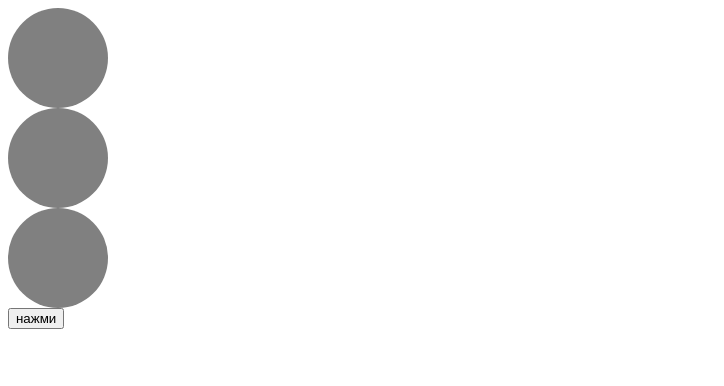
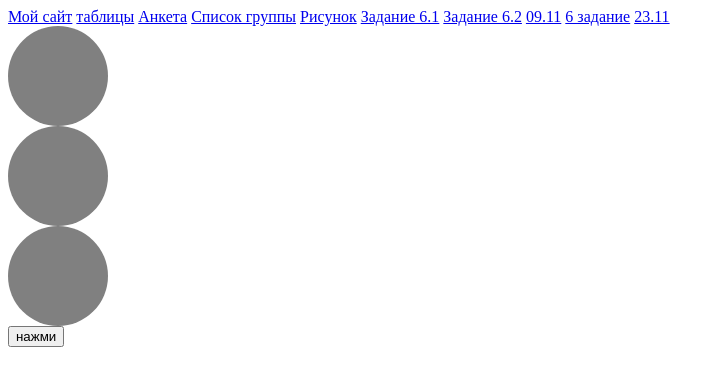
Before and after one commit to andrejkostromin99-cmyk/-, a plain HTML site: page svetoforik.html in a window 1280 px wide. Shown: the whole page, without its empty margins (0-724 px from the left). Drawn offline with Linux system fonts and the light colour scheme.

Commit message:
Update svetoforik.html

```diff
--- a/svetoforik.html
+++ b/svetoforik.html
@@ -8,6 +8,20 @@
     </style>
 </head>
 <body>
+
+<nav>
+        <a href="index.html"  target="_top">Мой сайт</a>
+        <a href ="table.html" target="_top">таблицы</a>
+        <a href="anketa.html"   target="_top">Анкета</a>
+        <a href="list.html"         target="_top">Список группы</a>
+        <a href="saitik.html"       target="_top">Рисунок</a>
+        <a href="Фото.html" target="_top">Задание 6.1</a>
+		<a href="Задание 6.2.html" target="_top">Задание 6.2</a>
+		<a href="09.11.html" targer="_top">09.11</a>
+		<a href="6 задание.html" targer="_top">6 задание</a>
+	    <a href="svetoforik.html" target="_top">23.11</a>
+</nav>
+
 <div class = "circle" id = "r" style="top: 200px;"></div>
 <div class = "circle" id = "g" style="top: 200px;"></div>
 <div class = "circle" id = "b" style="top: 200px;"></div>
```
